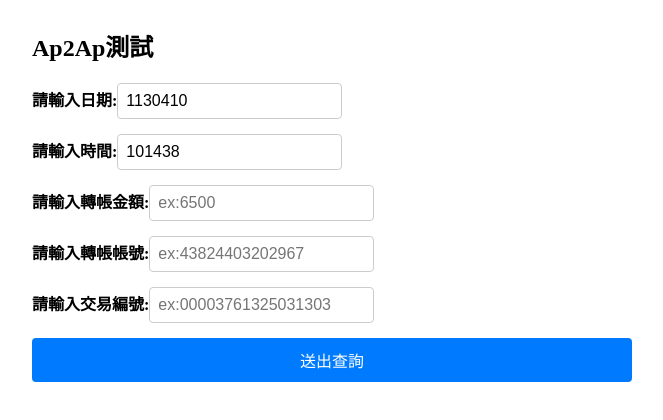
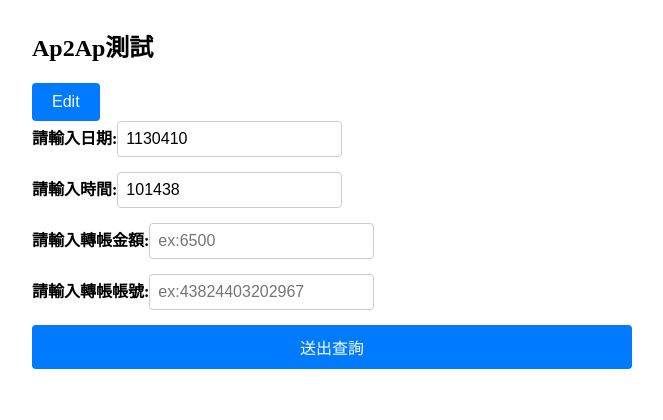
Before and after one commit to ChesterChen915/Ap2ap, a Vue app: page / in a window 1280 px wide. Shown: the top 420 px of the page, without its empty margins (308-971 px from the left). Built offline with nearby package versions, Linux system fonts and the light colour scheme.

Commit message:
Ap2ap 交易序號產生方式修改、新增edit按鈕可修改url
交易編號從使用者輸入改成'000'(固定字串)+(年月日7碼)+(時分秒6碼)+流水號碼(4碼)，共20碼
加入edit按鈕，可修改form post的Url

```diff
--- a/src/App.vue
+++ b/src/App.vue
@@ -59,7 +59,7 @@
       const daysInMonth = new Date(year + 1911, month, 0).getDate();
       if (
         year < 1 || year > 999 ||
-        month < 1 || month > 12||
+        month < 1 || month > 12 ||
         day < 1 || day > daysInMonth ||
         (month === 2 && day > 29 && (year % 4 === 0 && (year % 100 !== 0 || year % 400 ===0)))
       ){
@@ -118,18 +118,6 @@
     }
   }, 1000);
 
-  const handlerTransactionNoInput = debounce(function (event){
-    const transactionNoInputValue = event.target.value;
-    if (!/^\d*$/.test(transactionNoInputValue)) {  //若輸入的不是數字就不處理
-      event.target.value = "";
-      return;
-    }
-    if (transactionNoInputValue.length > 17) {
-      alert('交易編號格式錯誤，最多為十七位數字');
-      return;
-    }
-  }, 1000);
-
   const companyCodeMemo1 = computed(() => {
     const accountValue = account.value || "";
     return {
@@ -137,6 +125,14 @@
       memo1: accountValue.substring(5)
     };
   });
+
+  const generateTransactionNo = function(){
+    const dateValue = date.value;
+    const timeValue = time.value;
+    const serialNumber = Math.floor(Math.random() * 10000).toString().padStart(4, '0');
+
+    return `000${dateValue}${timeValue}${serialNumber}`;
+  }
 
   const concatenateData = function() {
     content.value.transactionDate = date.value;
@@ -178,6 +174,9 @@
     console.log("串接完的字串:", concatenatedData);
     console.log(concatenatedData.length);
 
+    const newTransactionNo = generateTransactionNo();
+    transactionNo.value = newTransactionNo;
+
     sendData(concatenatedData);
   }
 
@@ -198,7 +197,7 @@
       const daysInMonth = new Date(year + 1911, month, 0).getDate();
       if (
         year < 1 || year > 999 ||
-        month < 1 || month > 12||
+        month < 1 || month > 12 ||
         day < 1 || day > daysInMonth ||
         (month === 2 && day > 29 && (year % 4 === 0 && (year % 100 !== 0 || year % 400 === 0)))
       ){
@@ -248,17 +247,9 @@
       return;
     }
 
-    if (!transactionNo.value) {
-      alert('交易編號欄位為必填');
-      return;
-    }
-    if (transactionNo.value.length > 17) {
-      alert('交易編號字數超過上限');
-      return;
-    }
     const form = document.createElement('form');
     form.setAttribute('method', 'POST');
-    form.setAttribute('action', 'https://uat-fps.ctbcins.com:8443/ap2ap/remit');
+    form.setAttribute('action', content.value.action);
 
     const msgIDField = document.createElement('input');
     msgIDField.setAttribute('type', 'hidden');
@@ -284,11 +275,20 @@
     console.log(transactionNo.value);
     console.log(concatenatedData);
   }
+
+  const editUrl = () => {
+    const newUrl = prompt('請輸入新的URL:', 'https://uat-fps.ctbcins.com:8443/ap2ap/remit');
+    if (newUrl !== null){
+      content.value.action = newUrl;
+      console.log(content.value.action);
+    }
+  };
 </script>
 
 <template>
   <div class="container">
     <div class="headline">Ap2Ap測試</div>
+    <button class="edit-button" @click="editUrl">Edit</button>
     <div class="form">
       <div class="form-group">
         <label for="date">請輸入日期:</label>
@@ -305,10 +305,6 @@
       <div class="form-group">
         <label for="account">請輸入轉帳帳號:</label>
         <input id="account" type="text" v-model="account" @input="handlerAccountInput($event)" placeholder="ex:43824403202967" :placeholder="`${companyCodeMemo1.companyCode}${companyCodeMemo1.memo1}`">
-      </div>
-      <div class="form-group">
-        <label for="transactionNo">請輸入交易編號:</label>
-        <input id="transactionNo" type="text" v-model="transactionNo" @input="handlerTransactionNoInput($event)" placeholder="ex:00003761325031303">
       </div>
       <button @click="concatenateData">送出查詢</button>
     </div>
@@ -358,5 +354,4 @@
   button:hover {
     background-color: #0056b3;
   }
-
 </style>
```
